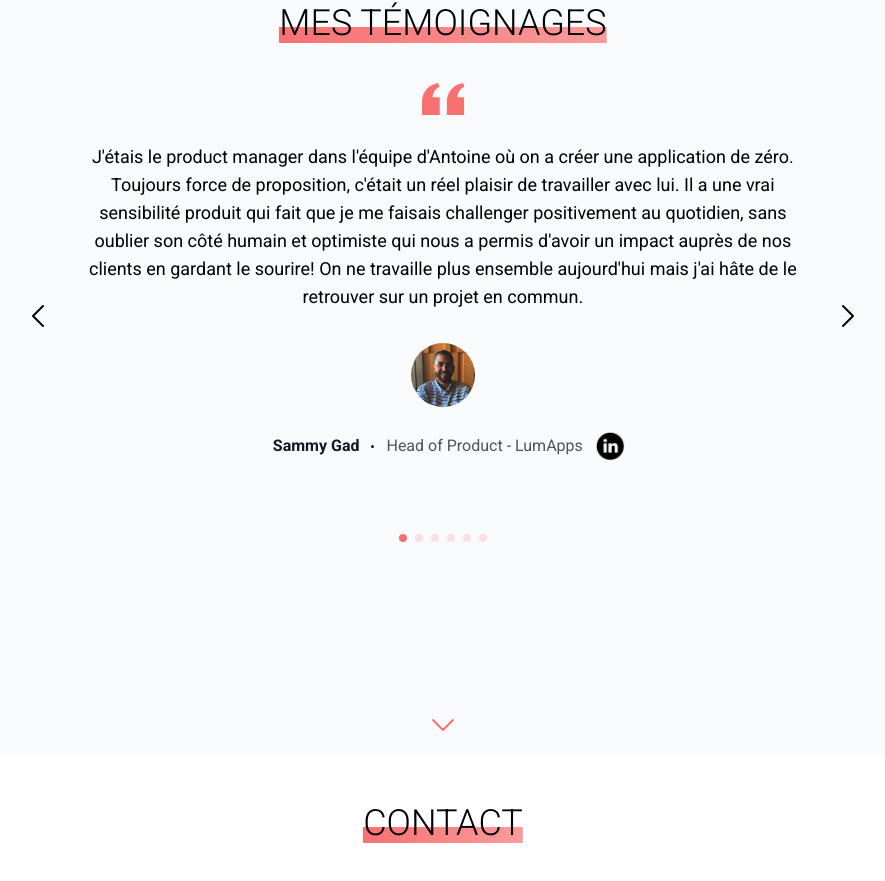
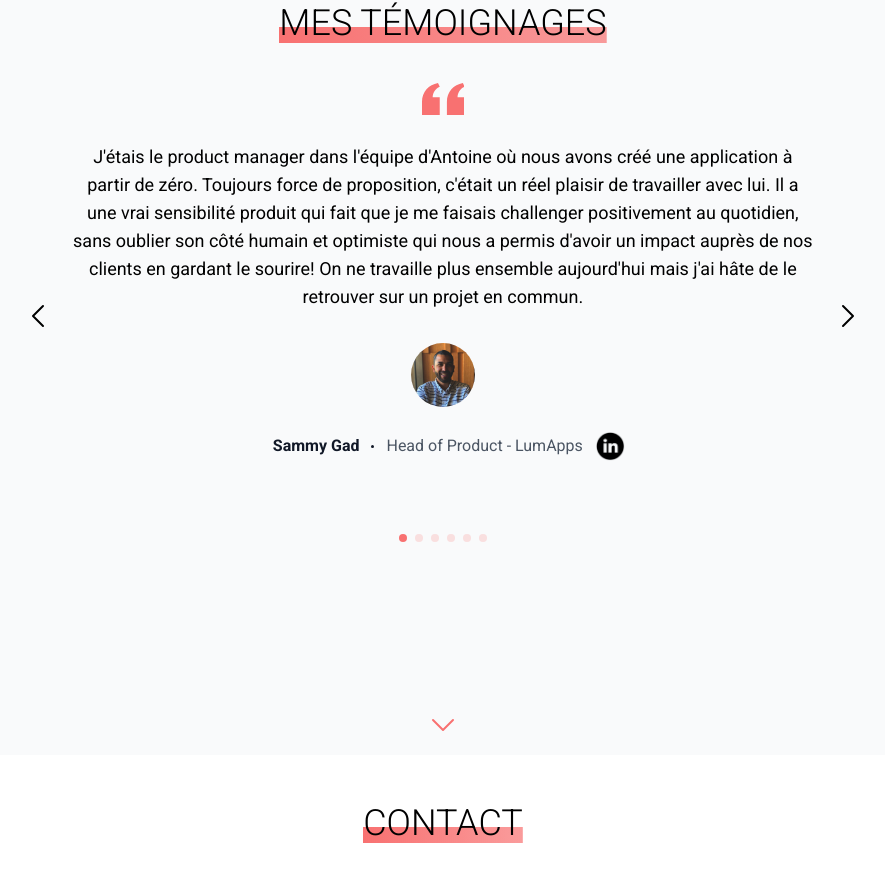
Before and after one commit to antoineludeau/portfolio, a Next.js app: page / in a window 1280 px wide. Shown: the part 3245-4126 px from the top of the page, without its empty margins (197-1082 px from the left). Built offline with nearby package versions, Linux system fonts and the light colour scheme.

Commit message:
Fixed testimonial data

```diff
--- a/components/organisms/TestimonialsSection.tsx
+++ b/components/organisms/TestimonialsSection.tsx
@@ -1,6 +1,5 @@
 "use client";
 import React, { useRef } from "react";
-import Image from "next/image";
 import TestimonialSlide from "../molecules/TestimonialSlide";
 import SectionTitle from "../atoms/SectionTitle";
 import ScrollToSectionButton from "../atoms/ScrollToSectionButton";
@@ -23,7 +22,7 @@ const data = [
     position: "Head of Product - LumApps",
     linkedInLink: "https://www.linkedin.com/in/sammygad/",
     testimonial:
-      "J'étais le product manager dans l'équipe d'Antoine où on a créer une application de zéro. Toujours force de proposition, c'était un réel plaisir de travailler avec lui. Il a une vrai sensibilité produit qui fait que je me faisais challenger positivement au quotidien, sans oublier son côté humain et optimiste qui nous a permis d'avoir un impact auprès de nos clients en gardant le sourire! On ne travaille plus ensemble aujourd'hui mais j'ai hâte de le retrouver sur un projet en commun.",
+      "J'étais le product manager dans l'équipe d'Antoine où nous avons créé une application à partir de zéro. Toujours force de proposition, c'était un réel plaisir de travailler avec lui. Il a une vrai sensibilité produit qui fait que je me faisais challenger positivement au quotidien, sans oublier son côté humain et optimiste qui nous a permis d'avoir un impact auprès de nos clients en gardant le sourire! On ne travaille plus ensemble aujourd'hui mais j'ai hâte de le retrouver sur un projet en commun.",
   },
   {
     name: "Thibaut Tavernier",
```
